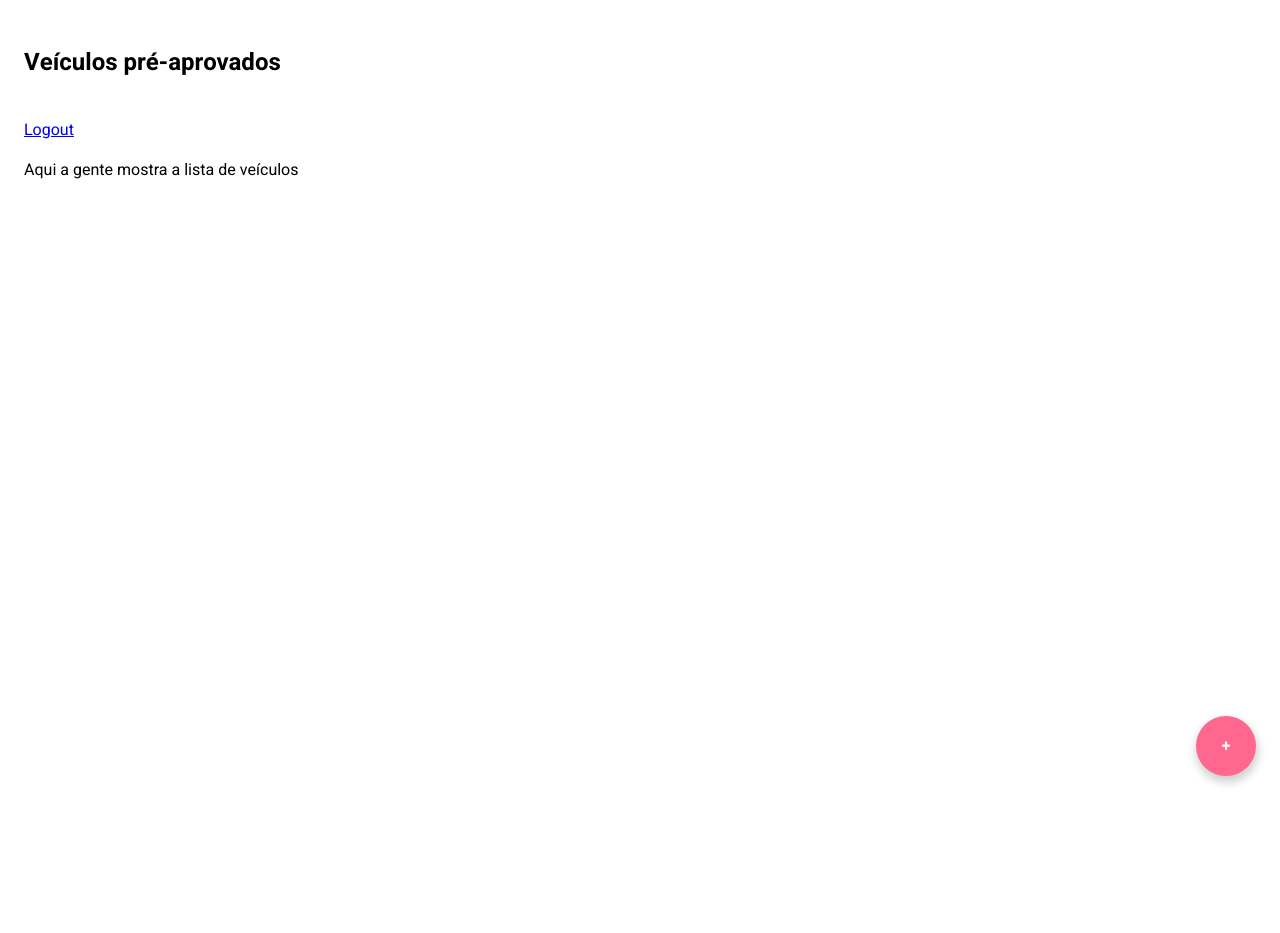
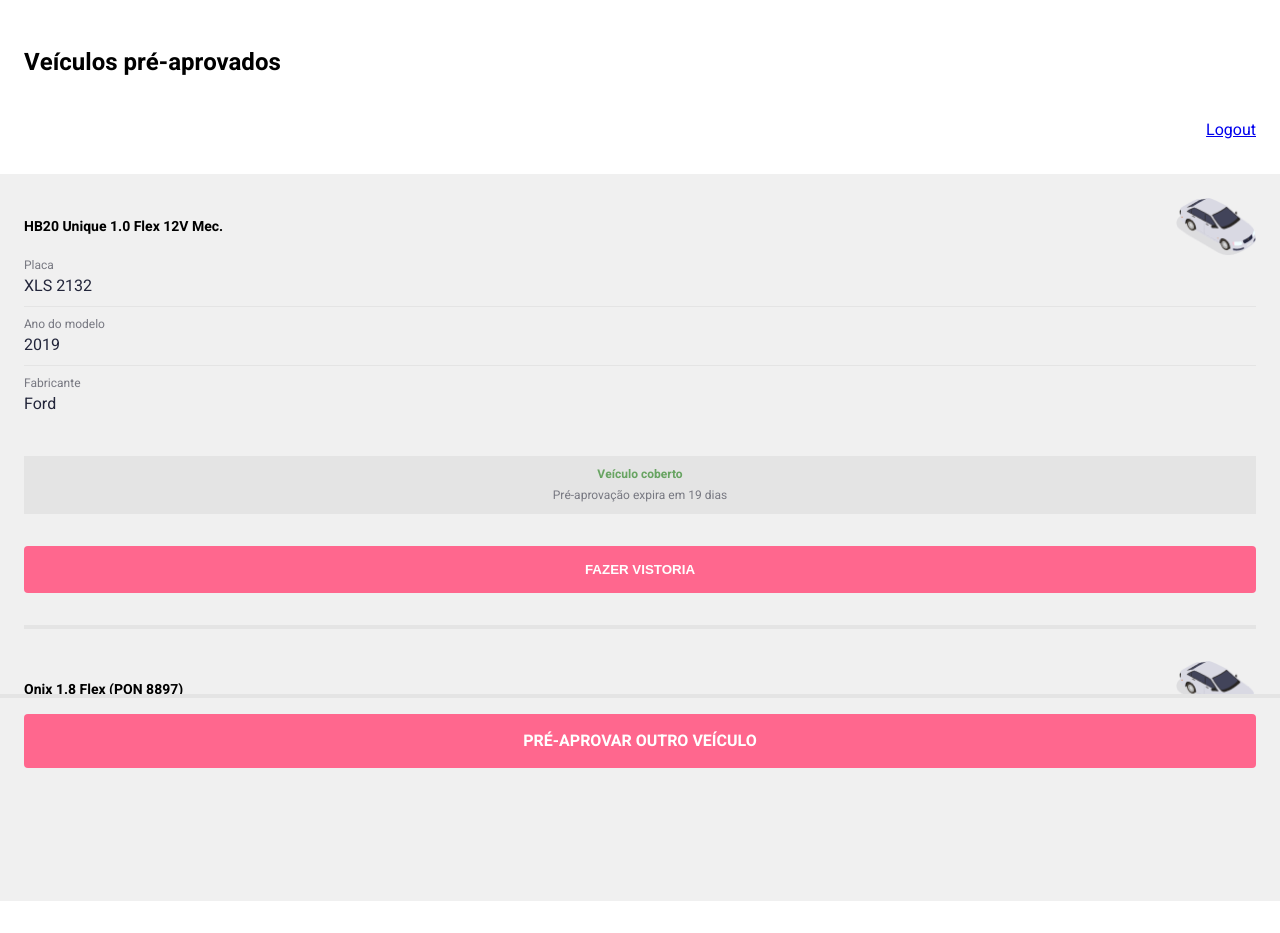
Before and after one commit to goislimat/flash, a Next.js app: page /partner/dashboard in a window 1280 px wide. Before the commit the page ends 800 px from the top, so only its background shows below. Built offline with nearby package versions, Linux system fonts and the light colour scheme.

Commit message:
Finish dashboard

```diff
--- a/pages/partner/dashboard.tsx
+++ b/pages/partner/dashboard.tsx
@@ -1,38 +1,74 @@
 import Link from "next/link";
 import styled from "styled-components";
 
-import { Screen } from "../../src/ui";
+import { Button, NotProtected, Protected, Screen } from "../../src/ui";
 
-const FloatingAddButton = styled.a`
-  text-decoration: none;
-  display: flex;
-  justify-content: center;
-  align-items: center;
-  font-weight: bold;
-  color: white;
-  height: 60px;
-  width: 60px;
-  background: #ff678e;
-  border-radius: 50%;
-  position: absolute;
-  bottom: 24px;
-  right: 24px;
-  z-index: 10;
-  box-shadow: 1px 5px 10px 1px rgba(0, 0, 0, 0.2);
+const Logout = styled.a`
+  display: block;
+  text-align: right;
 `;
+
+const FloatingContainer = styled.div`
+  background: #f0f0f0;
+  position: fixed;
+  left: 0;
+  right: 0;
+  bottom: 0;
+  padding: 16px 24px 32px;
+  border-top: 4px solid #e4e4e4;
+`;
+
+const VehiclesList = styled.div`
+  background: #f0f0f0;
+  margin: 32px -24px 0;
+  padding: 24px 24px 110px;
+
+  & > div:not(:last-of-type) {
+    border-bottom: 4px solid #e4e4e4;
+    margin-bottom: 32px;
+  }
+`;
+
+const REGISTERED_VEHICLES = [
+  {
+    id: "1234-myid",
+    protected: true,
+    vehicle: "HB20 Unique 1.0 Flex 12V Mec.",
+    licensePlate: "XLS 2132",
+    year: "2019",
+    manufacturer: "Ford",
+    expireIn: 19,
+    inspectionState: "waiting",
+  },
+  {
+    id: "5678-mynewid",
+    protected: false,
+    vehicle: "Onix 1.8 Flex",
+    licensePlate: "PON 8897",
+  },
+];
 
 const Dashboard = () => {
   return (
-    <Screen title="Veículos pré-aprovados">
-      <Link href="/" passHref>
-        <a>Logout</a>
-      </Link>
-      <Link href="new_vehicle" passHref>
-        <FloatingAddButton>+</FloatingAddButton>
-      </Link>
+    <>
+      <Screen title="Veículos pré-aprovados">
+        <Link href="/" passHref>
+          <Logout>Logout</Logout>
+        </Link>
 
-      <p>Aqui a gente mostra a lista de veículos</p>
-    </Screen>
+        <VehiclesList>
+          {REGISTERED_VEHICLES.map((vehicle) => {
+            if (vehicle.protected)
+              return <Protected key={vehicle.id} vehicle={vehicle} />;
+
+            return <NotProtected key={vehicle.id} vehicle={vehicle} />;
+          })}
+        </VehiclesList>
+      </Screen>
+      <FloatingContainer>
+        <Button nextPage="new_vehicle">Pré-aprovar outro veículo</Button>
+      </FloatingContainer>
+    </>
   );
 };
 
--- a/src/ui/index.ts
+++ b/src/ui/index.ts
@@ -1,4 +1,5 @@
 export { default as Button } from "./button";
 export { default as Input } from "./input";
+export { Protected, NotProtected } from "./vehicleInfo";
 export { default as Select } from "./select";
 export { default as Screen } from "./screen";
--- /dev/null
+++ b/src/ui/vehicleInfo/NotProtected.tsx
@@ -0,0 +1,30 @@
+import styled from "styled-components";
+import Title from "./Title";
+
+const NotProtectedTag = styled.strong`
+  display: block;
+  text-align: center;
+  width: 100%;
+  background: #e4e4e4;
+  color: #ff7156;
+  padding: 8px;
+  margin-top: 32px;
+`;
+
+interface NotProtectedProps {
+  vehicle: {
+    vehicle: string;
+    licensePlate: string;
+  };
+}
+
+const NotProtected = ({ vehicle }: NotProtectedProps) => {
+  return (
+    <div>
+      <Title>{`${vehicle.vehicle} (${vehicle.licensePlate})`}</Title>
+      <NotProtectedTag>Veículo não está coberto</NotProtectedTag>
+    </div>
+  );
+};
+
+export default NotProtected;
--- /dev/null
+++ b/src/ui/vehicleInfo/Protected.tsx
@@ -0,0 +1,137 @@
+import styled from "styled-components";
+import Title from "./Title";
+
+const InfoContainer = styled.div`
+  border-bottom: 1px solid #e4e4e4;
+  padding-bottom: 8px;
+  margin-bottom: 8px;
+
+  &:last-of-type {
+    border: none;
+    margin-bottom: 32px;
+  }
+
+  * {
+    display: block;
+    font-style: normal;
+  }
+
+  span {
+    font-size: 12px;
+    line-height: 18px;
+    color: #787982;
+  }
+
+  em {
+    font-size: 16px;
+    line-height: 24px;
+    color: #23263b;
+  }
+`;
+
+const ProtectedTag = styled.div`
+  text-align: center;
+  background: #e4e4e4;
+  padding: 8px;
+  margin-bottom: 32px;
+
+  * {
+    font-style: normal;
+    display: block;
+  }
+
+  strong {
+    font-size: 12px;
+    line-height: 21px;
+    color: #68a462;
+  }
+
+  em {
+    font-size: 12px;
+    line-height: 21px;
+    color: #787982;
+  }
+`;
+
+const Button = styled.button`
+  display: block;
+  text-align: center;
+  background: #ff678e;
+  color: white;
+  padding: 16px;
+  border-radius: 4px;
+  width: 100%;
+  border: none;
+  margin-bottom: 32px;
+  text-transform: uppercase;
+  font-weight: bold;
+`;
+
+interface ProtectedProps {
+  vehicle: {
+    vehicle: string;
+    licensePlate?: string;
+    year?: string;
+    manufacturer?: string;
+    expireIn?: number;
+    inspectionState?: string;
+  };
+}
+
+const getRemaingDaysForCoverage = (days: number) => {
+  switch (days) {
+    case 1:
+      return "Pré-aprovação expira hoje";
+    case 2:
+      return "Pré-aprovação expira amanhã";
+    default:
+      return `Pré-aprovação expira em ${days} dias`;
+  }
+};
+
+const getInspectionAction = (state: string) => {
+  switch (state) {
+    case "waiting":
+      return (
+        <Button onClick={() => alert("Faz a vistoria como multimarca")}>
+          Fazer vistoria
+        </Button>
+      );
+    case "done":
+      return <span>Vistoria finalizada</span>;
+    default:
+      return null;
+  }
+};
+
+const ProtectedVehicle = ({ vehicle }: ProtectedProps) => {
+  return (
+    <div>
+      <Title>{vehicle.vehicle}</Title>
+
+      <div>
+        <InfoContainer>
+          <span>Placa</span>
+          <em>{vehicle.licensePlate}</em>
+        </InfoContainer>
+        <InfoContainer>
+          <span>Ano do modelo</span>
+          <em>{vehicle.year}</em>
+        </InfoContainer>
+        <InfoContainer>
+          <span>Fabricante</span>
+          <em>{vehicle.manufacturer}</em>
+        </InfoContainer>
+      </div>
+
+      <ProtectedTag>
+        <strong>Veículo coberto</strong>
+        <em>{getRemaingDaysForCoverage(vehicle.expireIn || 0)}</em>
+      </ProtectedTag>
+
+      {getInspectionAction(vehicle.inspectionState || "waiting")}
+    </div>
+  );
+};
+
+export default ProtectedVehicle;
--- /dev/null
+++ b/src/ui/vehicleInfo/Title.tsx
@@ -0,0 +1,30 @@
+import Image from "next/image";
+import { ReactNode } from "react";
+import styled from "styled-components";
+
+const TitleContainer = styled.div`
+  display: grid;
+  grid-template-columns: 1fr auto;
+  gri-column-gap: 16px;
+  align-items: center;
+
+  strong {
+    font-size: 14px;
+    line-height: 18px;
+  }
+`;
+
+interface TitleProps {
+  children: ReactNode;
+}
+
+const Title = ({ children }: TitleProps) => {
+  return (
+    <TitleContainer>
+      <strong>{children}</strong>
+      <Image src="/assets/car.png" alt="carro" height={58} width={80} />
+    </TitleContainer>
+  );
+};
+
+export default Title;
--- /dev/null
+++ b/src/ui/vehicleInfo/index.ts
@@ -0,0 +1,2 @@
+export { default as NotProtected } from "./NotProtected";
+export { default as Protected } from "./Protected";
```
